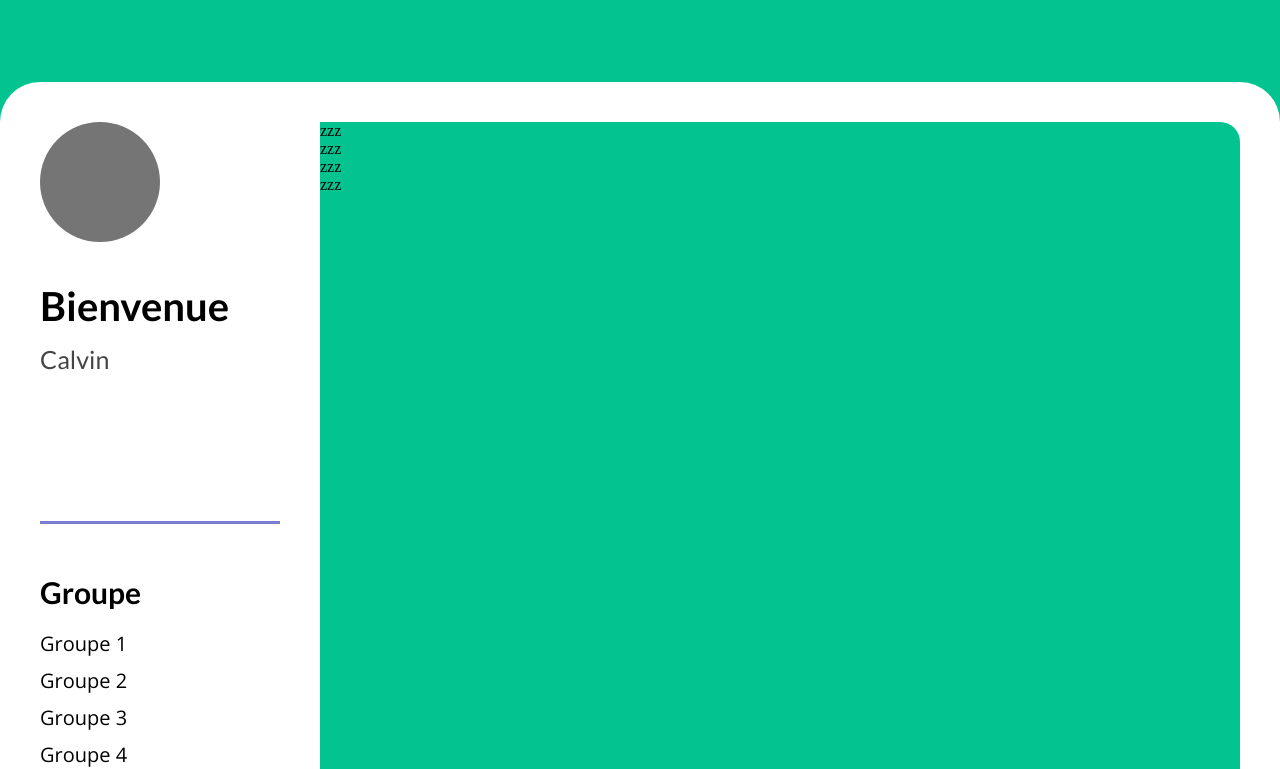
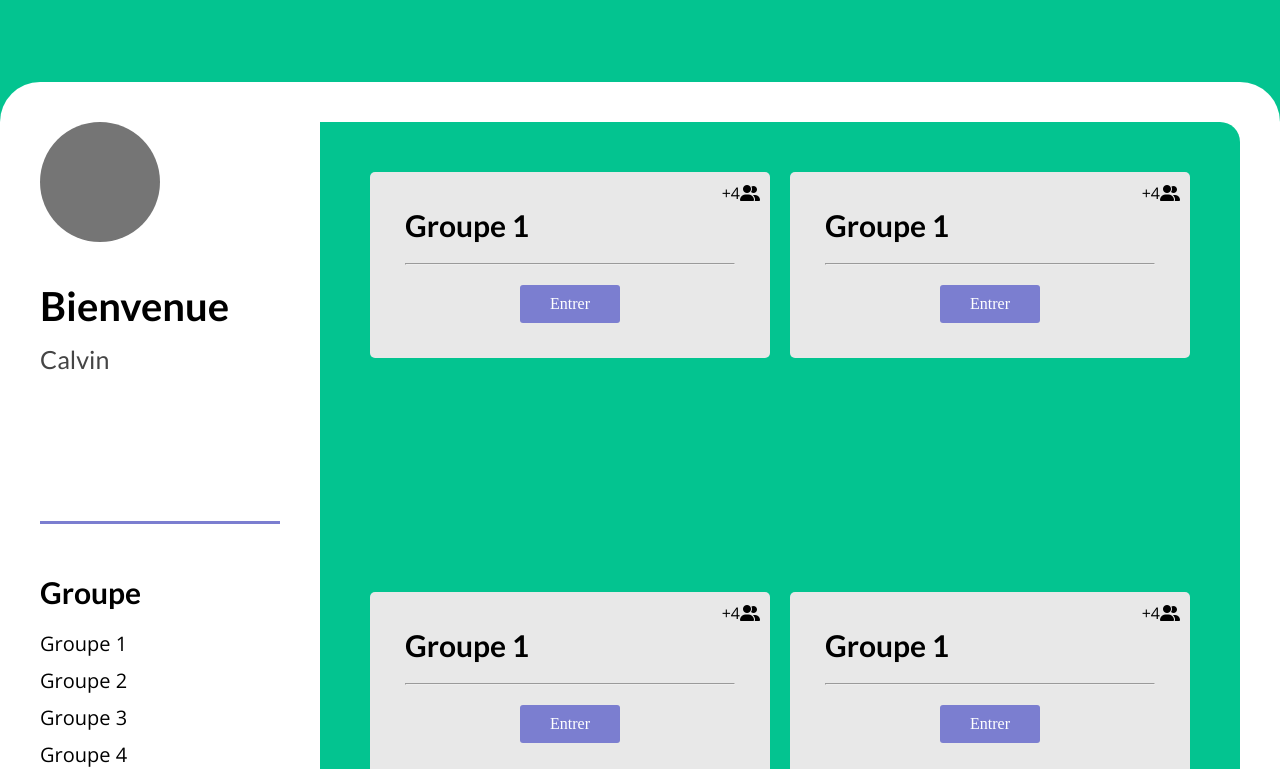
Before and after one commit to Calvin2124/ColocaSmart, a plain HTML site: page homeConnect.html in a window 1280 px wide. Shown: the part 192-961 px from the top of the page. Drawn offline with nearby package versions, Linux system fonts and the light colour scheme.

Commit message:
add section group

```diff
--- a/css/homeConnect.css
+++ b/css/homeConnect.css
@@ -86,6 +86,16 @@ footer img {
     justify-content: space-around;
     align-items: center;
     margin-bottom: 30px;
+    position: relative;
+}
+
+.contentFooter::before{
+    content: '';
+    width: 100%;
+    height: 1px;
+    background-color: var(--white);
+    position: absolute;
+    top: -15px;
 }
 
 #listUl{
@@ -242,3 +252,47 @@ main .container1440 .groupAside .addGroup:hover {
 .disconnect:hover{
     background-color: #C63D3D;
 }
+
+main .container1440 section {
+    padding: 50px;
+    display: flex;
+    flex-wrap: wrap;
+    gap: 20px;
+    justify-content: center;
+    max-height: 1000px;
+    overflow-y: auto;
+}
+
+main .container1440 section article{
+    background-color: #E8E8E8;
+    max-width: 400px;
+    padding: 35px;
+    position: relative;
+    display: flex;
+    flex-direction: column;
+    gap: 20px;
+    flex: 1 0 33%;
+    border-radius: 5px;
+    height: max-content;
+}
+
+.numberUser{
+    position: absolute;
+    top: 10px;
+    right: 10px;
+    display: flex;
+    align-items: center;
+}
+
+.btnEnter{
+    padding: 10px 30px;
+    color: var(--white);
+    background-color: var(--purple);
+    border-radius: 3px;
+    margin: auto;
+    transition: all 0.2s ease;
+}
+
+.btnEnter:hover{
+    background-color: #6b6ed0;
+}
--- a/homeConnect.html
+++ b/homeConnect.html
@@ -33,10 +33,42 @@
                 <a class="disconnect" href="#">Déconnexion</a>
             </aside>
             <section>
-                <article>zzz</article>
-                <article>zzz</article>
-                <article>zzz</article>
-                <article>zzz</article>
+                <article>
+                    <div class="numberUser">
+                        <p>+4</p>
+                        <i class="fa-solid fa-user-group"></i>
+                    </div>
+                    <h2>Groupe 1</h2>
+                    <hr>
+                    <a class="btnEnter" href="#">Entrer</a>
+                </article>
+                <article>
+                    <div class="numberUser">
+                        <p>+4</p>
+                        <i class="fa-solid fa-user-group"></i>
+                    </div>
+                    <h2>Groupe 1</h2>
+                    <hr>
+                    <a class="btnEnter" href="#">Entrer</a>
+                </article>
+                <article>
+                    <div class="numberUser">
+                        <p>+4</p>
+                        <i class="fa-solid fa-user-group"></i>
+                    </div>
+                    <h2>Groupe 1</h2>
+                    <hr>
+                    <a class="btnEnter" href="#">Entrer</a>
+                </article>
+                <article>
+                    <div class="numberUser">
+                        <p>+4</p>
+                        <i class="fa-solid fa-user-group"></i>
+                    </div>
+                    <h2>Groupe 1</h2>
+                    <hr>
+                    <a class="btnEnter" href="#">Entrer</a>
+                </article>
             </section>
         </div>
     </main>
```
